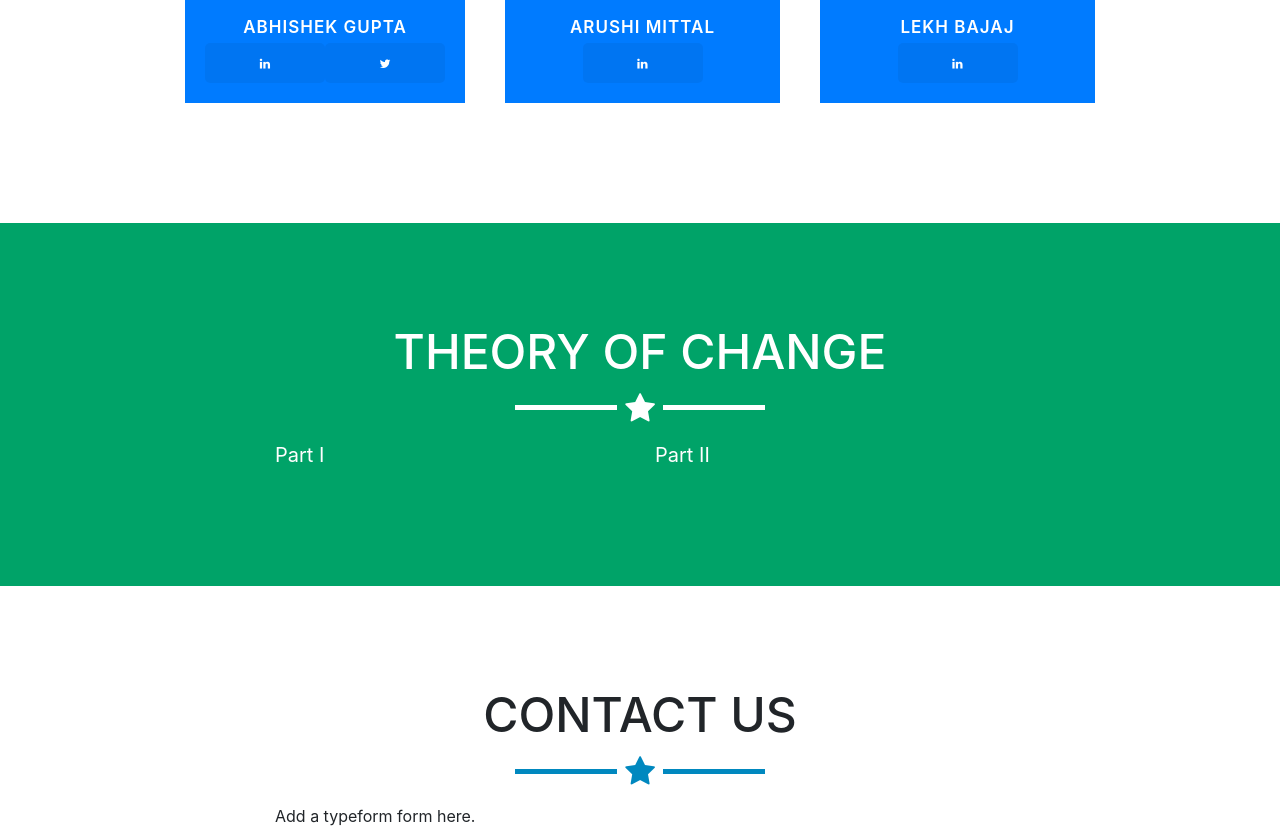
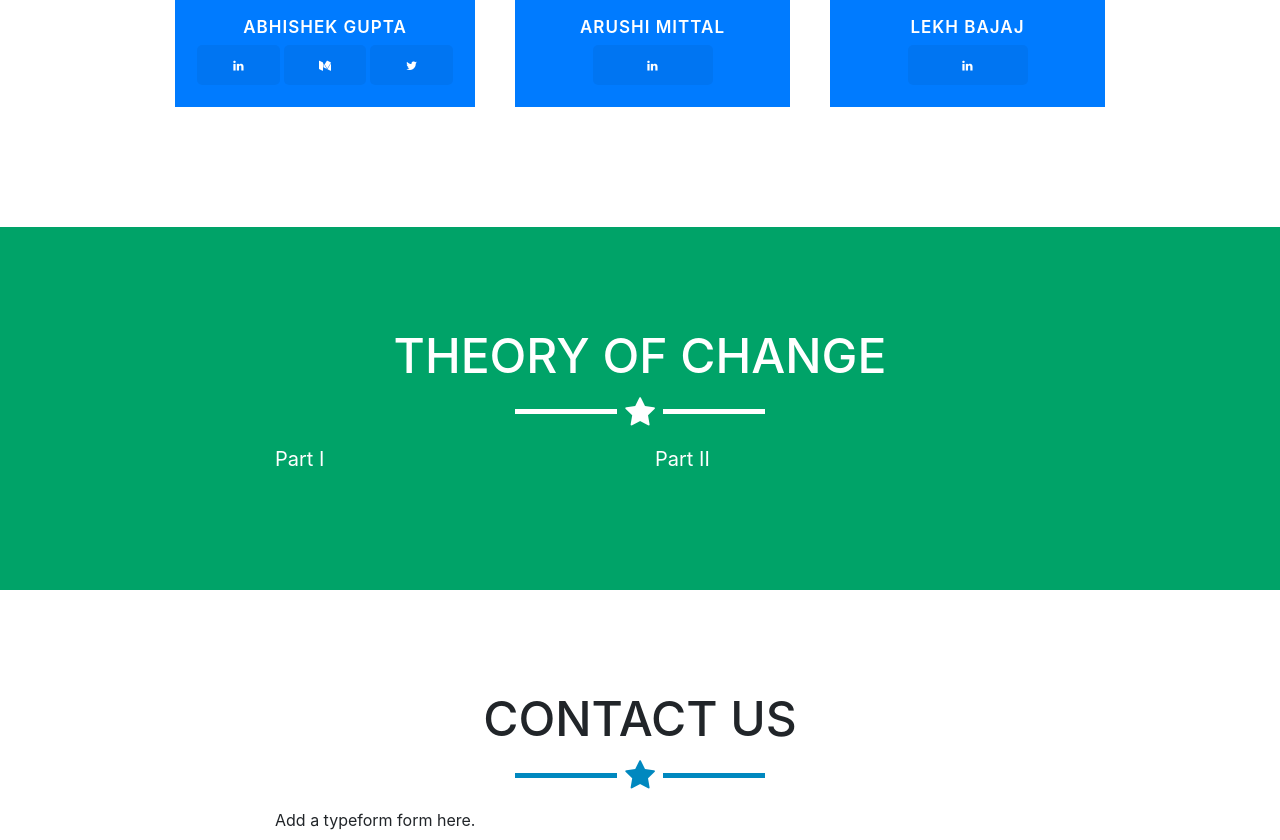
Before and after one commit to opencafeorg/themissingperiod, a website with bundled scripts: page index.html in a window 1280 px wide. Shown: the part 1900-2740 px from the top of the page. Built offline with nearby package versions, Linux system fonts and the light colour scheme.

Commit message:
some minor changes

```diff
--- a/index.html
+++ b/index.html
@@ -104,6 +104,7 @@
 				<h2>Abhishek Gupta</h2>
 				<div class="team-social">
 					<a target="_blank" href="http://linkedin.com/in/abhishekgupta92"><i class="fa fa-linkedin"></i></a>
+					<a target="_blank" href="http://medium.com/@abhishekgupta92"><i class="fa fa-medium"></i></a>
 					<a target="_blank" href="http://twitter.com/abhishekgupta92"><i class="fa fa-twitter"></i></a>
 				</div>
 			</div>
--- a/scss/_portfolio.scss
+++ b/scss/_portfolio.scss
@@ -33,6 +33,7 @@ img.team {
 
 .team-social a {
   padding: 15px 0px 0px 0px;
+  margin: 2px;
   background:rgba(0,0,0,0.05);
   height:40px;
   width:120px;
```
Also changed, not shown: css/freelancer.css, css/freelancer.min.css.
